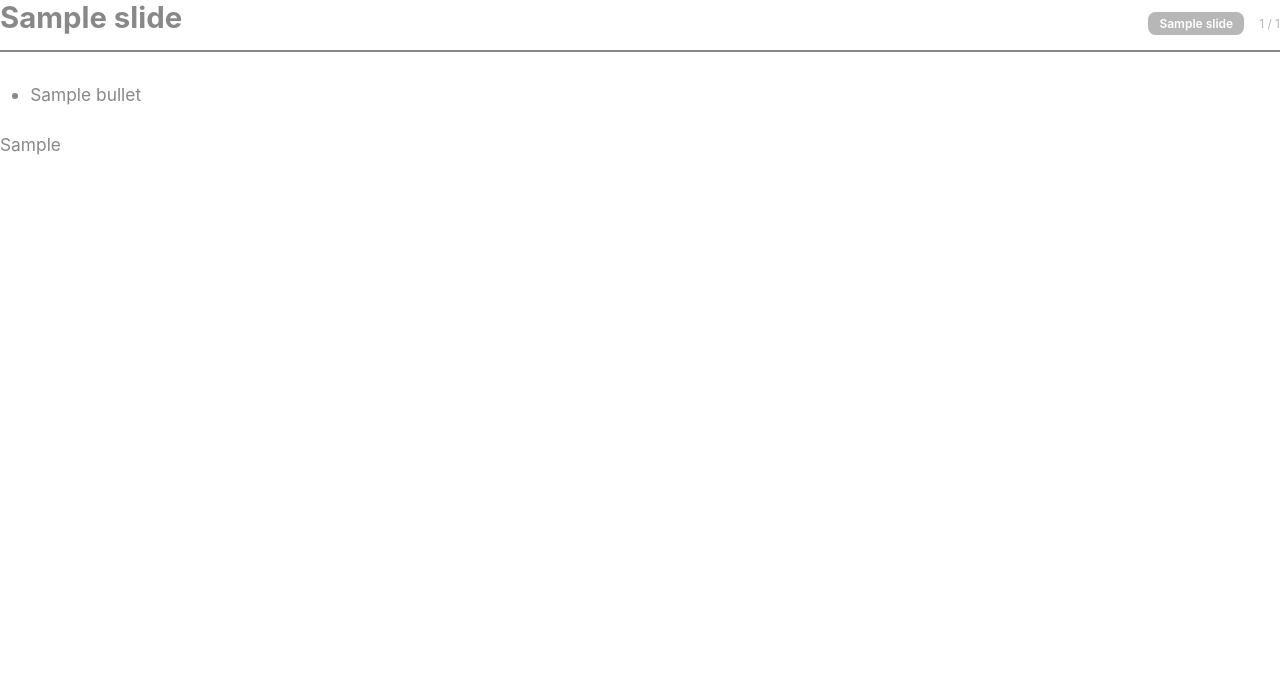
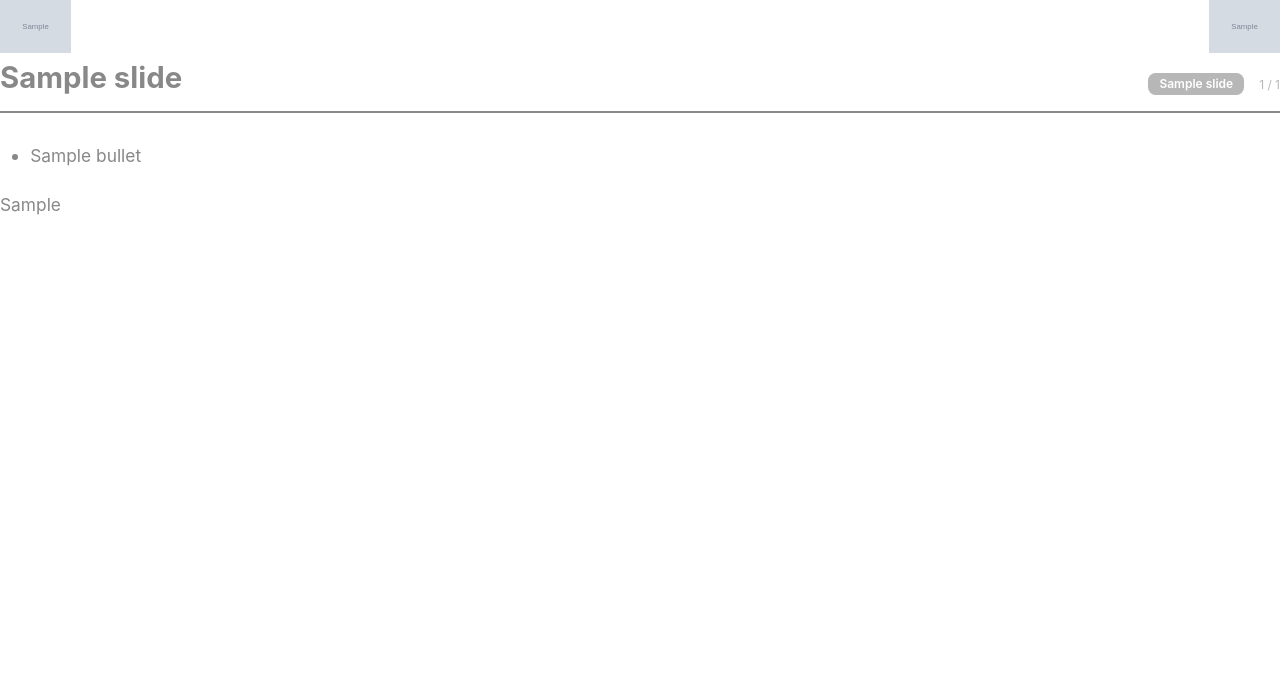
Before and after one commit to micheleDibi/a4u, a Python web app: template backend/app/templates/lesson_slides_pdf.html.j2 in a window 1280 px wide. Shown: the top 679 px of the page. Run offline with Jinja, Linux system fonts and the light colour scheme; the template is opened without the code that fills it: most values are stand-ins (such as "Sample title", 1, 10 or a date in 2020); grey boxes marked "Sample" are stand-in pictures.

Commit message:
fix(slides-pdf): apply slide template assets + poll status while exporting
Two related fixes after the slide_templates unification:

1. Background image, logos and margin from the slide template were
   never rendered in the PDF — the Jinja template (lesson_slides_pdf
   .html.j2) only used font_family + the 3 colors. Mirror the lesson
   PDF template:
   - .page-background div with template's background_image_url +
     background_opacity_pct (full-page, behind content)
   - .page-header running element pulled into @top-left, holding
     logo_left_url and logo_right_url
   - @page margin derived from tpl.margin_mm (8mm floor)

2. Course query polling in CourseEditorPage didn't watch
   slides_status / slides_pdf_status, so the UI stayed in "loading"
   after the worker finished — only F5 picked up the new state. Add
   both to the refetchInterval branch list (5s for AI generation,
   4s for PDF export, matching content/PDF cadence).

Co-Authored-By: Claude Opus 4.7 (1M context) <noreply@anthropic.com>

```diff
--- a/backend/app/templates/lesson_slides_pdf.html.j2
+++ b/backend/app/templates/lesson_slides_pdf.html.j2
@@ -13,10 +13,19 @@
       color: {{ tpl.text_color }};
     }
 
-    /* Pagina: A4 landscape per layout slide. */
+    /* Pagina: A4 landscape per layout slide. Margine derivato dal
+       template (`margin_mm`), con un floor di 8mm per garantire
+       leggibilità anche con valori molto bassi. */
+    {% set _m = (tpl.margin_mm or 20) %}
+    {% set _m = (_m if _m >= 8 else 8) %}
     @page {
       size: A4 landscape;
-      margin: 1.2cm 1.5cm 1.2cm 1.5cm;
+      margin: {{ _m }}mm;
+      {% if tpl.logo_left_url or tpl.logo_right_url %}
+      @top-left {
+        content: element(pageHeader);
+      }
+      {% endif %}
       @bottom-right {
         content: counter(page) " / " counter(pages);
         font-family: "{{ tpl.font_family }}", sans-serif;
@@ -31,9 +40,48 @@
       }
     }
 
+    /* Background image: copre tutta la slide (sotto il contenuto). */
+    {% if tpl.background_image_url %}
+    .page-background {
+      position: fixed;
+      top: -{{ _m }}mm;
+      bottom: -{{ _m }}mm;
+      left: -{{ _m }}mm;
+      right: -{{ _m }}mm;
+      background-image: url("{{ tpl.background_image_url }}");
+      background-size: cover;
+      background-position: center center;
+      background-repeat: no-repeat;
+      opacity: {{ ((tpl.background_opacity_pct or 0) / 100.0) | round(3) }};
+      z-index: -100;
+    }
+    {% endif %}
+
+    /* Header con logo: usato come `running()` element nel margin-box
+       @top-left, così appare su ogni slide. */
+    {% if tpl.logo_left_url or tpl.logo_right_url %}
+    .page-header {
+      position: running(pageHeader);
+      width: 100%;
+      display: flex;
+      align-items: center;
+      justify-content: space-between;
+      padding-bottom: 2mm;
+    }
+    .page-header .logo-left {
+      max-height: 14mm;
+      max-width: 50mm;
+    }
+    .page-header .logo-right {
+      max-height: 14mm;
+      max-width: 50mm;
+      margin-left: auto;
+    }
+    {% endif %}
+
     .slide {
       page-break-after: always;
-      min-height: 18cm;
+      min-height: 16cm;
       display: flex;
       flex-direction: column;
     }
@@ -135,6 +183,21 @@
   </style>
 </head>
 <body>
+  {% if tpl.background_image_url %}
+  <div class="page-background"></div>
+  {% endif %}
+
+  {% if tpl.logo_left_url or tpl.logo_right_url %}
+  <div class="page-header">
+    {% if tpl.logo_left_url %}
+      <img class="logo-left" src="{{ tpl.logo_left_url }}" alt="" />
+    {% endif %}
+    {% if tpl.logo_right_url %}
+      <img class="logo-right" src="{{ tpl.logo_right_url }}" alt="" />
+    {% endif %}
+  </div>
+  {% endif %}
+
   {% for slide in slides %}
   <div class="slide">
     <div class="slide-header">
```
Also changed, not shown: frontend/src/pages/org/courses/CourseEditorPage.tsx (+16 -0 lines).
